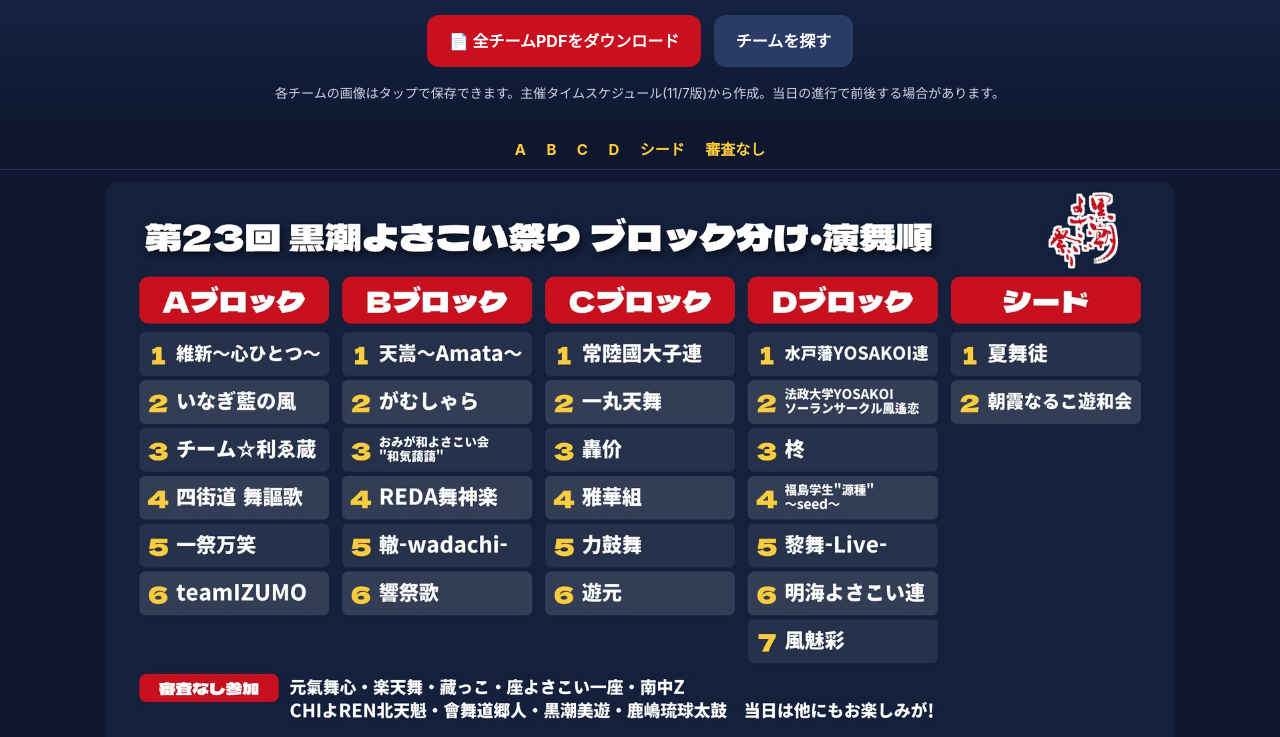
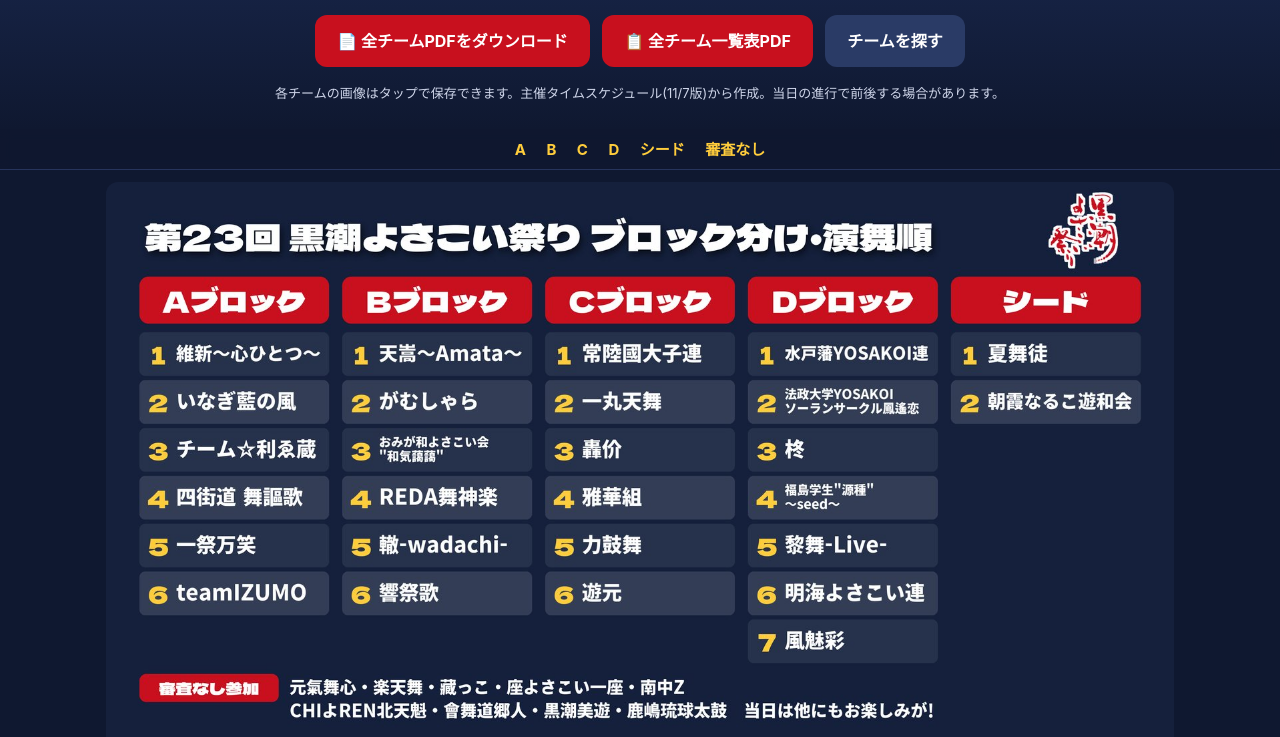
Before and after one commit to shunchan330/kuroyosa-schedule-2026, a plain HTML site: page index.html in a window 1280 px wide. Shown: the part 114-851 px from the top of the page. Drawn offline with Linux system fonts and the light colour scheme.

Commit message:
全チーム一覧表PDFを追加

```diff
--- a/index.html
+++ b/index.html
@@ -15,6 +15,7 @@ h2{font-size:18px;border-left:6px solid var(--red);padding-left:10px;margin:28px
 </style></head><body>
 <header><h1>第23回 黒潮よさこい祭り<br>チーム別スケジュール</h1><p class="sub">本祭 2026年11月22日(日) ・ 全36チームの演舞時間と会場</p>
 <a class="btn" href="pdf/kuroyosa2026_team_schedule_all.pdf" download>📄 全チームPDFをダウンロード</a>
+<a class="btn" href="pdf/kuroyosa2026_all_teams_table.pdf" download>📋 全チーム一覧表PDF</a>
 <a class="btn sec" href="#A">チームを探す</a>
 <p class="note">各チームの画像はタップで保存できます。主催タイムスケジュール(11/7版)から作成。当日の進行で前後する場合があります。</p></header>
 <nav><a href="#A">A</a> <a href="#B">B</a> <a href="#C">C</a> <a href="#D">D</a> <a href="#seed">シード</a> <a href="#guest">審査なし</a></nav>
```
Also changed, not shown: 1 other file.
